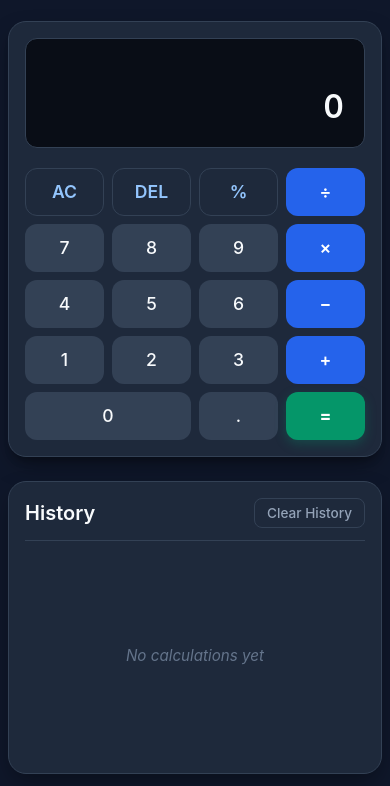
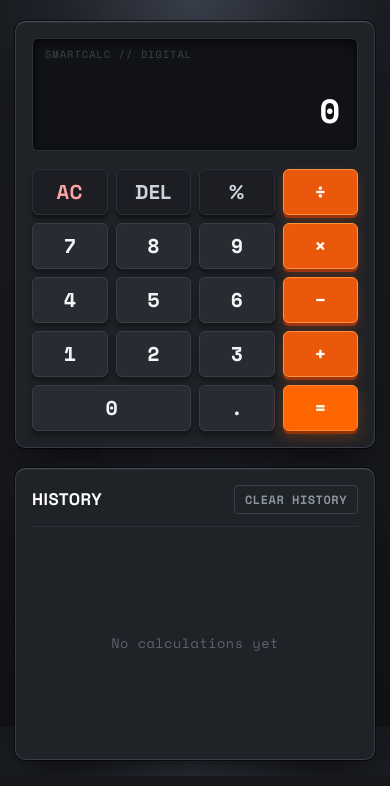
Before and after one commit to shaurya-raj710/SmartCalc, a plain HTML site: page index.html in a window 390 px wide. Shown: the part 117-903 px from the top of the page. Drawn offline with nearby package versions, Linux system fonts and the light colour scheme.

Commit message:
updated the ui

```diff
--- a/index.html
+++ b/index.html
@@ -4,6 +4,11 @@
   <meta charset="UTF-8">
   <meta name="viewport" content="width=device-width, initial-scale=1.0">
   <title>SmartCalc — Modern Web Calculator</title>
+
+  <!-- Google Fonts: Space Grotesk (Sharp Modern UI) & Space Mono (Sharp Vintage Numbers) -->
+  <link rel="preconnect" href="https://fonts.googleapis.com">
+  <link rel="preconnect" href="https://fonts.gstatic.com" crossorigin>
+  <link href="https://fonts.googleapis.com/css2?family=Space+Grotesk:wght@400;500;600;700&family=Space+Mono:ital,wght@0,400;0,700;1,400&display=swap" rel="stylesheet">
 
   <!-- External Stylesheet -->
   <link rel="stylesheet" href="style.css">
--- a/style.css
+++ b/style.css
@@ -1,43 +1,50 @@
 /* ==========================================================================
-   SmartCalc — Minimal Modern Dark Theme Stylesheet
+   SmartCalc — Vintage Sharp Industrial Theme
    ========================================================================== */
 
 /* --------------------------------------------------------------------------
-   1. CSS Custom Properties (Theme Variables)
+   1. Theme Variables (No Blue, Sharp Industrial Greys & Safety Orange)
    -------------------------------------------------------------------------- */
 :root {
-  /* Surface & Background Colors */
-  --bg-app: #0f172a;               /* Deep slate dark background */
-  --bg-card: #1e293b;              /* Calculator & history panel surface */
-  --bg-display: #090d16;           /* Inset dark display background */
-  --border-color: #334155;         /* Subtle separator border */
-  --border-focus: #38bdf8;         /* Focus indicator color */
+  /* Fonts: Sharp Vintage Monospace for digits, Sharp Grotesk for UI */
+  --font-display: "Space Mono", "Courier New", Courier, monospace;
+  --font-ui: "Space Grotesk", -apple-system, BlinkMacSystemFont, "Segoe UI", sans-serif;
 
-  /* Button Colors */
-  --btn-num-bg: #334155;           /* Number buttons background */
-  --btn-num-hover: #475569;        /* Number buttons hover */
-  --btn-action-bg: #1e293b;        /* Action buttons (AC, DEL, %) background */
-  --btn-action-hover: #334155;     /* Action buttons hover */
-  --btn-action-text: #93c5fd;      /* Soft blue accent for actions */
-  --btn-operator-bg: #2563eb;      /* Operators (+, -, ×, ÷) background */
-  --btn-operator-hover: #1d4ed8;   /* Operators hover */
-  --btn-equals-bg: #059669;        /* Equals button background (prominent emerald) */
-  --btn-equals-hover: #047857;     /* Equals hover */
+  /* Color Palette: Industrial Gunmetal & Warm Safety Orange */
+  --color-orange: #ff6600;
+  --color-orange-hover: #ff771a;
+  --color-orange-shadow: #8f3200;
+  --color-orange-glow: rgba(255, 102, 0, 0.28);
+
+  --color-operator: #ea580c;
+  --color-operator-hover: #f97316;
+  --color-operator-shadow: #9a3412;
+
+  /* Surfaces & Borders */
+  --surface-card: #1f2227;
+  --surface-display: #111215;
+  --surface-btn-num: #282b32;
+  --surface-btn-num-hover: #333740;
+  --surface-btn-action: #1c1e23;
+  --surface-btn-action-hover: #262930;
+
+  --border-light: #383d47;
+  --border-subtle: #2b2f38;
+  --border-focus: #ff6600;
 
   /* Text Colors */
-  --text-primary: #f8fafc;         /* High-contrast bright text */
-  --text-secondary: #94a3b8;       /* Muted label / previous operand text */
-  --text-muted: #64748b;           /* Empty-state / subtitle text */
+  --text-main: #f3f4f6;
+  --text-muted: #8b93a0;
+  --text-dim: #5c6370;
 
-  /* Sizing & Radius */
-  --radius-lg: 18px;               /* Main card corners */
-  --radius-md: 12px;               /* Display & buttons corners */
-  --radius-sm: 8px;                /* Inner element corners */
-  --transition-speed: 0.15s;       /* Smooth UI interaction speed */
+  /* Sharp Industrial Corners (deliberate & mechanical, not bubbly) */
+  --radius-card: 10px;
+  --radius-btn: 6px;
+  --radius-sm: 4px;
 }
 
 /* --------------------------------------------------------------------------
-   2. Base & Reset
+   2. Base & Gradient Grey Background
    -------------------------------------------------------------------------- */
 *,
 *::before,
@@ -49,26 +56,31 @@
 
 body {
   min-height: 100vh;
-  background-color: var(--bg-app);
-  color: var(--text-primary);
-  font-family: -apple-system, BlinkMacSystemFont, "Segoe UI", Roboto, Oxygen,
-    Ubuntu, Cantarell, "Helvetica Neue", sans-serif;
+  /* Multi-layered studio grey gradient */
+  background-color: #17181c;
+  background-image:
+    radial-gradient(ellipse at 50% 12%, #383e4a 0%, #20232a 50%, #131417 100%);
+  background-attachment: fixed;
+  color: var(--text-main);
+  font-family: var(--font-ui);
   line-height: 1.5;
   display: flex;
   justify-content: center;
   align-items: center;
-  padding: 24px 16px;
+  padding: 32px 16px;
+  -webkit-font-smoothing: antialiased;
+  -moz-osx-font-smoothing: grayscale;
 }
 
 /* --------------------------------------------------------------------------
-   3. Layout Containers
+   3. Layout Structure
    -------------------------------------------------------------------------- */
 .app-wrapper {
   width: 100%;
-  max-width: 860px;
+  max-width: 820px;
   display: flex;
   flex-direction: column;
-  gap: 28px;
+  gap: 24px;
 }
 
 /* Header */
@@ -77,238 +89,332 @@ body {
 }
 
 .app-title {
-  font-size: 2rem;
+  font-family: var(--font-ui);
+  font-size: 2.25rem;
   font-weight: 700;
   letter-spacing: -0.5px;
-  color: var(--text-primary);
+  color: #ffffff;
+  display: inline-flex;
+  align-items: center;
+  gap: 6px;
+}
+
+.app-title::after {
+  content: "";
+  display: inline-block;
+  width: 8px;
+  height: 8px;
+  background-color: var(--color-orange);
+  border-radius: 50%;
+  box-shadow: 0 0 10px var(--color-orange);
 }
 
 .app-subtitle {
-  font-size: 0.95rem;
+  font-family: var(--font-display);
+  font-size: 0.8rem;
+  letter-spacing: 0.5px;
+  text-transform: uppercase;
   color: var(--text-muted);
-  margin-top: 4px;
+  margin-top: 6px;
 }
 
-/* Main row for Calculator + History */
+/* Calculator + History Main Layout */
 .calculator-container {
   display: flex;
   flex-direction: row;
   justify-content: center;
   align-items: stretch;
-  gap: 24px;
-}
-
-/* --------------------------------------------------------------------------
-   4. Calculator Card
-   -------------------------------------------------------------------------- */
-.calculator-card {
-  background-color: var(--bg-card);
-  border: 1px solid var(--border-color);
-  border-radius: var(--radius-lg);
-  padding: 24px;
-  width: 100%;
-  max-width: 380px;
-  box-shadow: 0 10px 25px -5px rgba(0, 0, 0, 0.4),
-              0 8px 10px -6px rgba(0, 0, 0, 0.3);
-  display: flex;
-  flex-direction: column;
   gap: 20px;
 }
 
 /* --------------------------------------------------------------------------
-   5. Calculator Display
+   4. Industrial Calculator Chassis
+   -------------------------------------------------------------------------- */
+.calculator-card {
+  background: var(--surface-card);
+  border: 1px solid var(--border-light);
+  border-top: 1px solid #484f5c;
+  border-radius: var(--radius-card);
+  padding: 22px;
+  width: 100%;
+  max-width: 360px;
+  box-shadow:
+    0 1px 0 rgba(255, 255, 255, 0.05) inset,
+    0 24px 48px -12px rgba(0, 0, 0, 0.8),
+    0 0 0 1px rgba(0, 0, 0, 0.6);
+  display: flex;
+  flex-direction: column;
+  gap: 18px;
+}
+
+/* --------------------------------------------------------------------------
+   5. Vintage Monospace Display Screen
    -------------------------------------------------------------------------- */
 .calculator-display {
-  background-color: var(--bg-display);
-  border: 1px solid var(--border-color);
-  border-radius: var(--radius-md);
-  padding: 16px 20px;
-  min-height: 110px;
+  background-color: var(--surface-display);
+  border: 1px solid var(--border-subtle);
+  border-radius: var(--radius-btn);
+  padding: 14px 18px;
+  min-height: 104px;
   display: flex;
   flex-direction: column;
   justify-content: space-between;
   text-align: right;
-  word-break: break-all;
+  box-shadow: inset 0 3px 8px rgba(0, 0, 0, 0.7);
+  position: relative;
 }
 
-/* Previous Expression / Calculation */
+/* Subtle vintage matrix display indicator */
+.calculator-display::before {
+  content: "SMARTCALC // DIGITAL";
+  position: absolute;
+  top: 8px;
+  left: 12px;
+  font-family: var(--font-display);
+  font-size: 0.65rem;
+  letter-spacing: 1px;
+  color: var(--text-dim);
+  opacity: 0.6;
+}
+
+/* Previous Expression */
 .display-previous {
-  font-size: 1rem;
-  color: var(--text-secondary);
-  min-height: 24px;
+  font-family: var(--font-display);
+  font-size: 0.95rem;
+  color: var(--text-muted);
+  min-height: 22px;
   overflow-x: auto;
   white-space: nowrap;
-  scrollbar-width: none; /* Firefox */
+  margin-top: 10px;
+  scrollbar-width: none;
 }
 
 .display-previous::-webkit-scrollbar {
-  display: none; /* Chrome, Safari, Edge */
+  display: none;
 }
 
-/* Current Input / Result */
+/* Current Operand / Active Digits */
 .display-current {
+  font-family: var(--font-display);
   font-size: 2.35rem;
-  font-weight: 600;
-  color: var(--text-primary);
-  font-variant-numeric: tabular-nums;
+  font-weight: 700;
+  letter-spacing: -1px;
+  color: #ffffff;
   overflow-x: auto;
   white-space: nowrap;
   scrollbar-width: thin;
-  scrollbar-color: var(--border-color) transparent;
+  scrollbar-color: var(--border-light) transparent;
 }
 
 .display-current::-webkit-scrollbar {
-  height: 4px;
+  height: 3px;
 }
 
 .display-current::-webkit-scrollbar-thumb {
-  background-color: var(--border-color);
-  border-radius: 4px;
+  background-color: var(--border-light);
+  border-radius: 2px;
 }
 
 /* --------------------------------------------------------------------------
-   6. Keypad & Buttons
+   6. Tactile Keypad & Buttons
    -------------------------------------------------------------------------- */
 .calculator-keypad {
   display: grid;
   grid-template-columns: repeat(4, 1fr);
-  gap: 12px;
+  gap: 10px;
 }
 
-/* Common Button Base */
+/* Base Tactile Key Button */
 .btn {
   appearance: none;
   border: none;
   outline: none;
-  font-family: inherit;
-  font-size: 1.25rem;
-  font-weight: 500;
-  min-height: 56px;
-  border-radius: var(--radius-md);
+  min-height: 54px;
+  border-radius: var(--radius-btn);
   cursor: pointer;
   user-select: none;
   display: flex;
   justify-content: center;
   align-items: center;
-  transition: background-color var(--transition-speed) ease,
-              transform var(--transition-speed) ease,
-              box-shadow var(--transition-speed) ease;
+  position: relative;
+  transition:
+    background-color 0.12s ease,
+    border-color 0.12s ease,
+    transform 0.08s ease,
+    box-shadow 0.08s ease;
 }
 
-/* Focus styles for keyboard accessibility */
+/* Accessibility Focus State */
 .btn:focus-visible {
   outline: 2px solid var(--border-focus);
   outline-offset: 2px;
 }
 
-/* Subtle active click feel */
+/* Physical Mechanical Press Action */
 .btn:active {
-  transform: scale(0.96);
+  transform: translateY(2px);
 }
 
-/* Number Buttons (0-9, .) */
+/* --- Number Buttons (Vintage Monospace, Tactile Grey) --- */
 .btn-number {
-  background-color: var(--btn-num-bg);
-  color: var(--text-primary);
+  background-color: var(--surface-btn-num);
+  border: 1px solid var(--border-light);
+  color: var(--text-main);
+  font-family: var(--font-display);
+  font-size: 1.35rem;
+  font-weight: 700;
+  box-shadow: 0 3px 0 #15171a, 0 4px 6px rgba(0, 0, 0, 0.4);
 }
 
 .btn-number:hover {
-  background-color: var(--btn-num-hover);
+  background-color: var(--surface-btn-num-hover);
+  border-color: #4b5260;
+  color: #ffffff;
 }
 
-/* Zero button spans 2 columns */
+.btn-number:active {
+  box-shadow: 0 1px 0 #15171a, 0 2px 4px rgba(0, 0, 0, 0.3);
+}
+
+/* Zero key spans 2 columns */
 .btn-zero {
   grid-column: span 2;
 }
 
-/* Action Buttons (AC, DEL, %) */
+/* --- Action Buttons (AC, DEL, %) --- */
 .btn-action {
-  background-color: var(--btn-action-bg);
-  border: 1px solid var(--border-color);
-  color: var(--btn-action-text);
-  font-size: 1.1rem;
-  font-weight: 600;
+  background-color: var(--surface-btn-action);
+  border: 1px solid var(--border-subtle);
+  color: #d1d5db;
+  font-family: var(--font-ui);
+  font-size: 1.05rem;
+  font-weight: 700;
+  letter-spacing: 0.5px;
+  box-shadow: 0 3px 0 #121316, 0 4px 6px rgba(0, 0, 0, 0.35);
 }
 
 .btn-action:hover {
-  background-color: var(--btn-action-hover);
+  background-color: var(--surface-btn-action-hover);
+  border-color: var(--border-light);
+  color: #ffffff;
 }
 
-/* Operator Buttons (+, -, ×, ÷) */
+.btn-action:active {
+  box-shadow: 0 1px 0 #121316;
+}
+
+/* Clear all (AC) alert accent */
+#btn-clear {
+  color: #fca5a5;
+}
+
+#btn-clear:hover {
+  color: #ef4444;
+}
+
+/* --- Operator Buttons (÷, ×, −, +) in Warm Orange --- */
 .btn-operator {
-  background-color: var(--btn-operator-bg);
+  background-color: var(--color-operator);
+  border: 1px solid #fb923c;
   color: #ffffff;
-  font-size: 1.4rem;
-  font-weight: 600;
+  font-family: var(--font-display);
+  font-size: 1.45rem;
+  font-weight: 700;
+  box-shadow:
+    0 3px 0 var(--color-operator-shadow),
+    0 5px 12px rgba(234, 88, 12, 0.28);
 }
 
 .btn-operator:hover {
-  background-color: var(--btn-operator-hover);
+  background-color: var(--color-operator-hover);
+  border-color: #fed7aa;
 }
 
-/* Equals Button (=) - Prominently Styled */
+.btn-operator:active {
+  box-shadow: 0 1px 0 var(--color-operator-shadow);
+}
+
+/* --- Equals Button (=) in Punchy Vintage Safety Orange --- */
 .btn-equals {
-  background-color: var(--btn-equals-bg);
+  background-color: var(--color-orange);
+  border: 1px solid #ff8533;
   color: #ffffff;
-  font-size: 1.45rem;
+  font-family: var(--font-display);
+  font-size: 1.55rem;
   font-weight: 700;
-  box-shadow: 0 4px 12px rgba(5, 150, 105, 0.3);
+  box-shadow:
+    0 3px 0 var(--color-orange-shadow),
+    0 6px 16px var(--color-orange-glow);
 }
 
 .btn-equals:hover {
-  background-color: var(--btn-equals-hover);
+  background-color: var(--color-orange-hover);
+  border-color: #ffaa66;
+}
+
+.btn-equals:active {
+  box-shadow: 0 1px 0 var(--color-orange-shadow);
 }
 
 /* --------------------------------------------------------------------------
-   7. History Section
+   7. History Panel (Sharp Industrial Match)
    -------------------------------------------------------------------------- */
 .history-card {
-  background-color: var(--bg-card);
-  border: 1px solid var(--border-color);
-  border-radius: var(--radius-lg);
-  padding: 24px;
+  background: var(--surface-card);
+  border: 1px solid var(--border-light);
+  border-top: 1px solid #484f5c;
+  border-radius: var(--radius-card);
+  padding: 22px;
   width: 100%;
-  max-width: 320px;
+  max-width: 300px;
   display: flex;
   flex-direction: column;
   gap: 16px;
-  box-shadow: 0 10px 25px -5px rgba(0, 0, 0, 0.4);
+  box-shadow:
+    0 1px 0 rgba(255, 255, 255, 0.05) inset,
+    0 24px 48px -12px rgba(0, 0, 0, 0.8),
+    0 0 0 1px rgba(0, 0, 0, 0.6);
 }
 
-/* Header inside History */
+/* History Header */
 .history-header {
   display: flex;
   justify-content: space-between;
   align-items: center;
   padding-bottom: 12px;
-  border-bottom: 1px solid var(--border-color);
+  border-bottom: 1px solid var(--border-subtle);
 }
 
 .history-title {
-  font-size: 1.25rem;
-  font-weight: 600;
-  color: var(--text-primary);
+  font-family: var(--font-ui);
+  font-size: 1.05rem;
+  font-weight: 700;
+  letter-spacing: 0.5px;
+  text-transform: uppercase;
+  color: #ffffff;
 }
 
 /* Clear History Button */
 .btn-clear-history {
   appearance: none;
   background: transparent;
-  border: 1px solid var(--border-color);
-  color: var(--text-secondary);
-  font-family: inherit;
-  font-size: 0.85rem;
-  font-weight: 500;
-  padding: 6px 12px;
+  border: 1px solid var(--border-light);
+  color: var(--text-muted);
+  font-family: var(--font-display);
+  font-size: 0.75rem;
+  letter-spacing: 0.5px;
+  text-transform: uppercase;
+  font-weight: 700;
+  padding: 5px 10px;
   border-radius: var(--radius-sm);
   cursor: pointer;
-  transition: all var(--transition-speed) ease;
+  transition: all 0.15s ease;
 }
 
 .btn-clear-history:hover {
-  background-color: var(--btn-num-bg);
-  color: var(--text-primary);
-  border-color: var(--text-secondary);
+  background-color: var(--surface-btn-num);
+  color: var(--color-orange);
+  border-color: var(--color-orange);
 }
 
 .btn-clear-history:focus-visible {
@@ -316,74 +422,77 @@ body {
   outline-offset: 2px;
 }
 
-/* History Content Container */
+/* History Content */
 .history-content {
   flex: 1;
   display: flex;
   flex-direction: column;
   min-height: 200px;
-  max-height: 360px;
+  max-height: 350px;
 }
 
 /* Empty State Message */
 .history-empty {
   margin: auto;
-  color: var(--text-muted);
-  font-size: 0.95rem;
+  font-family: var(--font-display);
+  color: var(--text-dim);
+  font-size: 0.85rem;
+  letter-spacing: 0.5px;
   text-align: center;
-  font-style: italic;
 }
 
-/* History List */
+/* History Records List */
 .history-list {
   list-style: none;
   display: flex;
   flex-direction: column;
-  gap: 10px;
+  gap: 8px;
   overflow-y: auto;
   padding-right: 4px;
 }
 
 .history-list::-webkit-scrollbar {
-  width: 5px;
+  width: 4px;
 }
 
 .history-list::-webkit-scrollbar-thumb {
-  background-color: var(--border-color);
-  border-radius: 4px;
+  background-color: var(--border-light);
+  border-radius: 2px;
 }
 
-/* History Item (ready for JavaScript dynamic creation) */
+/* Single History Item (Ready for JavaScript insertion) */
 .history-item {
-  background-color: var(--bg-display);
-  border: 1px solid var(--border-color);
+  background-color: var(--surface-display);
+  border: 1px solid var(--border-subtle);
   border-radius: var(--radius-sm);
-  padding: 10px 12px;
+  padding: 8px 12px;
   display: flex;
   flex-direction: column;
   align-items: flex-end;
   gap: 2px;
   cursor: pointer;
-  transition: border-color var(--transition-speed) ease;
+  transition: border-color 0.15s ease;
 }
 
 .history-item:hover {
-  border-color: var(--text-secondary);
+  border-color: var(--color-orange);
 }
 
 .history-expression {
-  font-size: 0.85rem;
-  color: var(--text-secondary);
+  font-family: var(--font-display);
+  font-size: 0.8rem;
+  color: var(--text-muted);
 }
 
 .history-result {
-  font-size: 1.1rem;
-  font-weight: 600;
-  color: var(--text-primary);
+  font-family: var(--font-display);
+  font-size: 1.05rem;
+  font-weight: 700;
+  color: var(--color-orange);
 }
 
 /* --------------------------------------------------------------------------
-   8. Responsive Design (Mobile & Tablet)
+   8. Responsive Layout (Tablets & Mobile)
    -------------------------------------------------------------------------- */
 @media (max-width: 768px) {
   .calculator-container {
@@ -393,31 +502,23 @@ body {
 
   .calculator-card,
   .history-card {
-    max-width: 100%;
+    max-width: 360px;
     width: 100%;
   }
 
-  .calculator-card {
-    max-width: 380px;
-  }
-
-  .history-card {
-    max-width: 380px;
-  }
-
   .btn {
-    min-height: 52px;
-    font-size: 1.2rem;
+    min-height: 50px;
+    font-size: 1.25rem;
   }
 
   .display-current {
-    font-size: 2rem;
+    font-size: 2.1rem;
   }
 }
 
 @media (max-width: 400px) {
   body {
-    padding: 12px 8px;
+    padding: 16px 8px;
   }
 
   .calculator-card,
@@ -430,7 +531,6 @@ body {
   }
 
   .btn {
-    min-height: 48px;
-    font-size: 1.1rem;
+    min-height: 46px;
   }
 }
```
Also changed, not shown: 1 other file.
